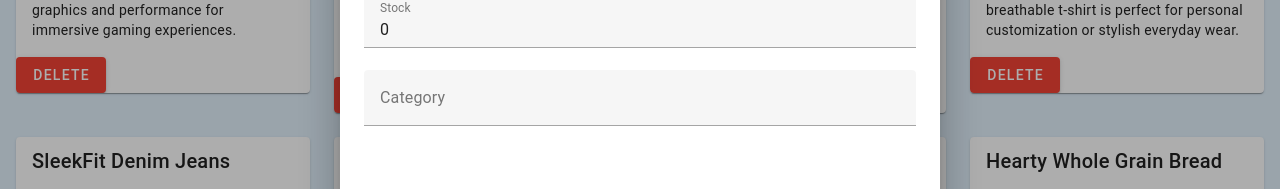
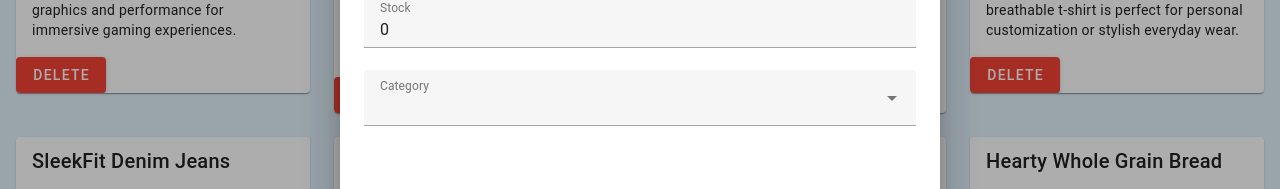
Before and after one commit to GVSU-CIS371/project6-women-in-stem, a Vue app: page / in a window 1280 px wide. Both pictures are taken after a click on the button "ADD PRODUCT". Shown: the part 519-708 px from the top of the page. Built offline with nearby package versions, Linux system fonts and the light colour scheme; no server answers; the database is empty.

Commit message:
Added drop down menu

```diff
--- a/src/App.vue
+++ b/src/App.vue
@@ -36,7 +36,13 @@
         <v-text-field v-model="newProduct.price" label="Price" type="number"></v-text-field>
         <v-text-field v-model="newProduct.rating" label="Rating" type="number"></v-text-field>
         <v-text-field v-model="newProduct.stock" label="Stock" type="number"></v-text-field>
-        <v-text-field v-model="newProduct.category" label="Category"></v-text-field>
+        <v-select
+        v-model="newProduct.category"
+        :items="categories"
+        label="Category"
+        required
+      ></v-select>
+
       </v-card-text>
         <v-card-actions>
           <v-spacer></v-spacer>
@@ -69,7 +75,7 @@ const links = ref([
 
 // Dialog control
 const showDialog = ref(false);
-
+const categories = ['Groceries', 'Electronics', 'Clothes'];
 // New product model
 const newProduct = ref({
   name: '',
```
